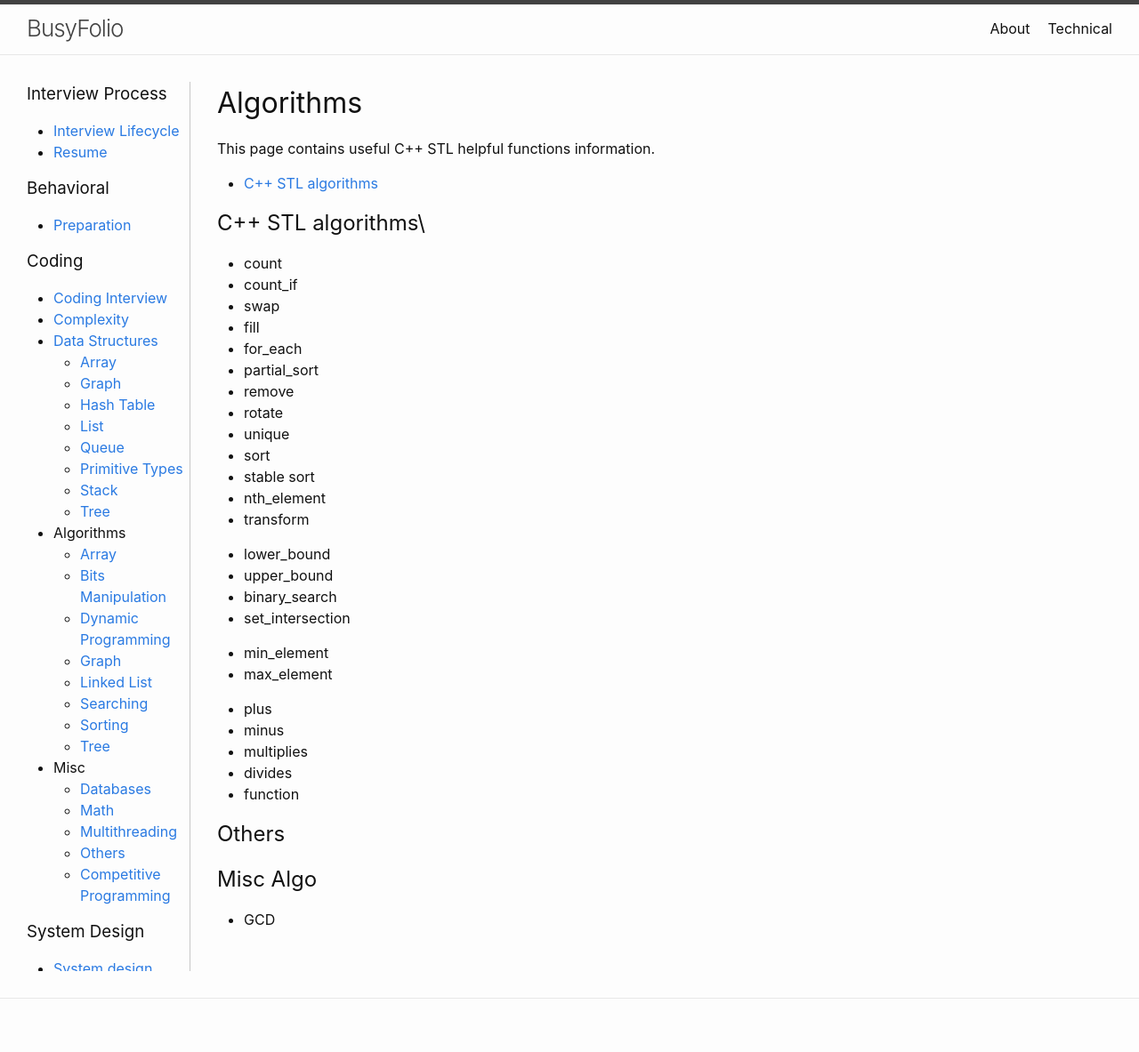
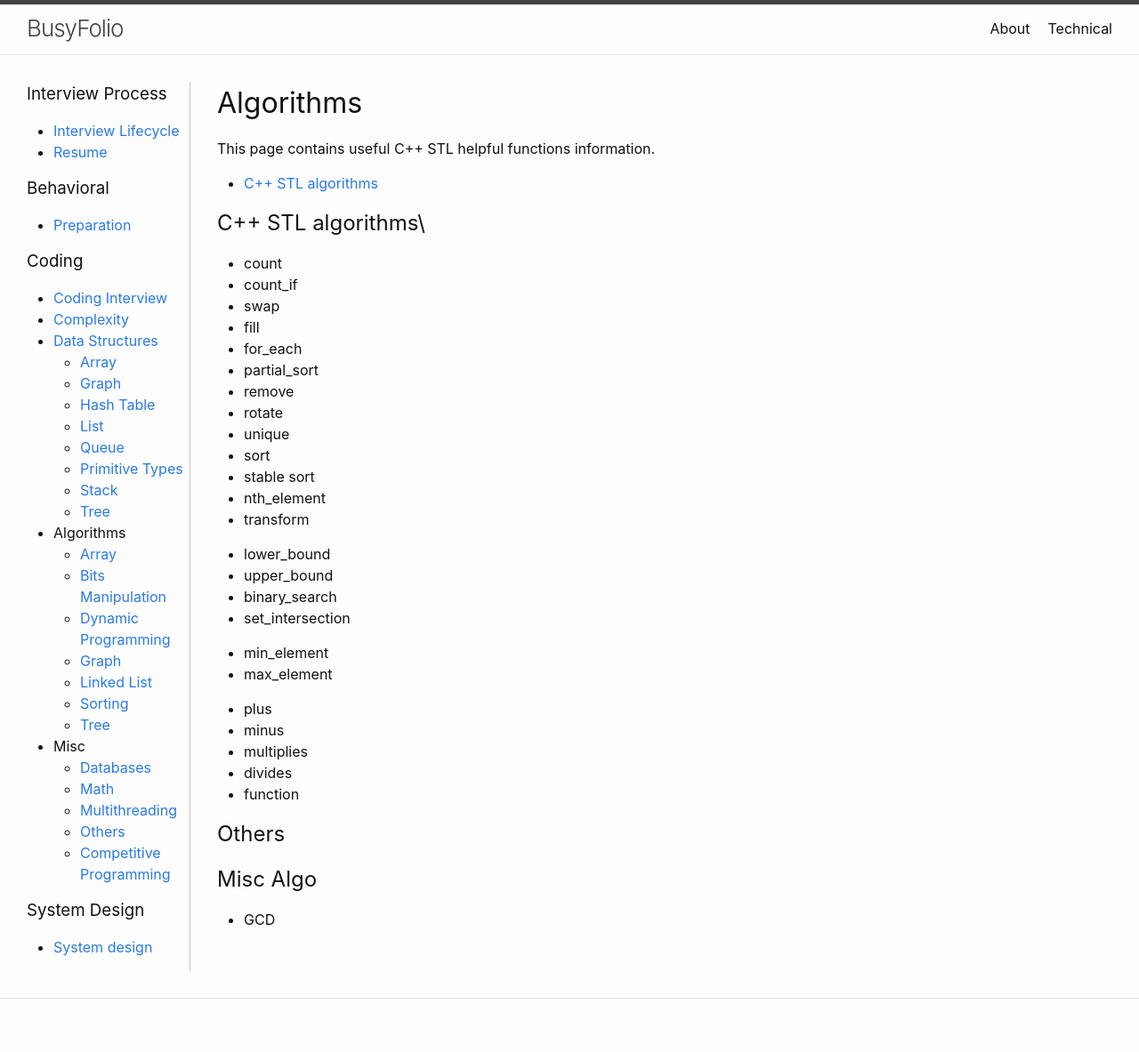
Before and after one commit to bzthin/bzthin.github.io, a Jekyll site: the page built from pages/technical/coding/algorithms/index.md, in a window 1280 px wide. Shown: the whole page at 89% size. Built offline with Jekyll 4.4.1, drawn with Linux system fonts in a browser that asks for light colours.

Commit message:
Remove searching nav

```diff
--- a/_data/navigation.yml
+++ b/_data/navigation.yml
@@ -46,8 +46,6 @@ technical:
             url: /algorithms/graph
           - page: Linked List
             url: /algorithms/linked-list
-          - page: Searching
-            url: /algorithms/searching
           - page: Sorting
             url: /algorithms/sorting
           - page: Tree
```
